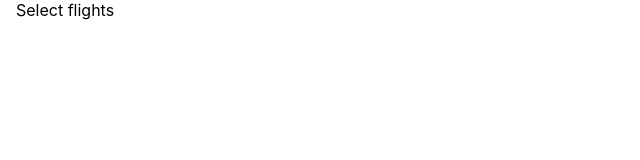
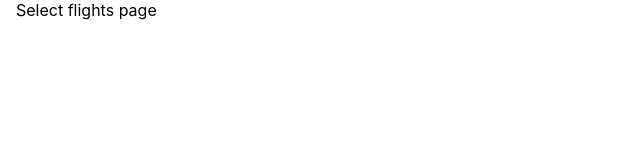
Before and after one commit to pescado/ncp-poc, a Next.js app: page /flight-select in a window 1280 px wide. Shown: the top 160 px of the page, without its empty margins (0-640 px from the left). Built offline with nearby package versions, Linux system fonts and the light colour scheme.

Commit message:
change page on submit

```diff
--- a/pages/flight-search.tsx
+++ b/pages/flight-search.tsx
@@ -1,3 +1,4 @@
+import Link from "next/link";
 import { useState } from "react";
 import InputAutocomplete from "../components/inputAutocomplete";
 import { FlightSelectData } from "../models/FlightSelectData";
@@ -29,7 +30,7 @@ export default function FlightSearch(props: { flightSelectData: FlightSelectData
         <InputAutocomplete suggestions={props.flightSelectData.data.states.map((state) => state.name)} placeholder="To" onClickFlightReference={submitToFlightSearch}></InputAutocomplete>
       </div>
       <div>
-        <button onClick={submitFlightSearch} disabled ={fromFlightSelect && toFlightSelect ? false : true }>Submit</button>
+        <button onClick={submitFlightSearch} disabled ={fromFlightSelect && toFlightSelect ? false : true }><Link href="/flight-select">Submit</Link></button>
       </div>
     </div>
     </>
--- a/pages/flight-select.tsx
+++ b/pages/flight-select.tsx
@@ -1,3 +1,3 @@
 export default function FlightSelect() {
-  return <div>Select flights</div>;
+  return <div>Select flights page</div>;
 }
--- a/pages/index.tsx
+++ b/pages/index.tsx
@@ -26,7 +26,6 @@ export async function getServerSideProps() {
     "country": "United states"
   });
   const flightSelectData = await res.data;
-
   // Pass data to the page via props
   return { props: { flightSelectData } }
 }
```
